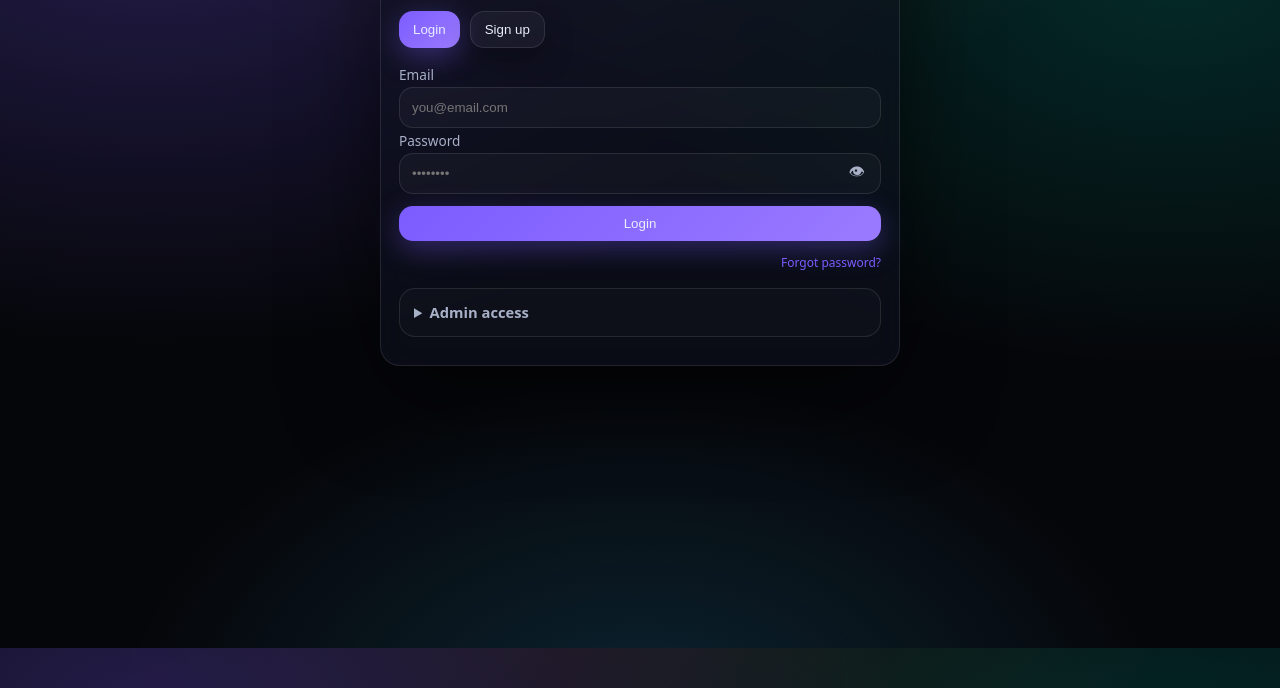
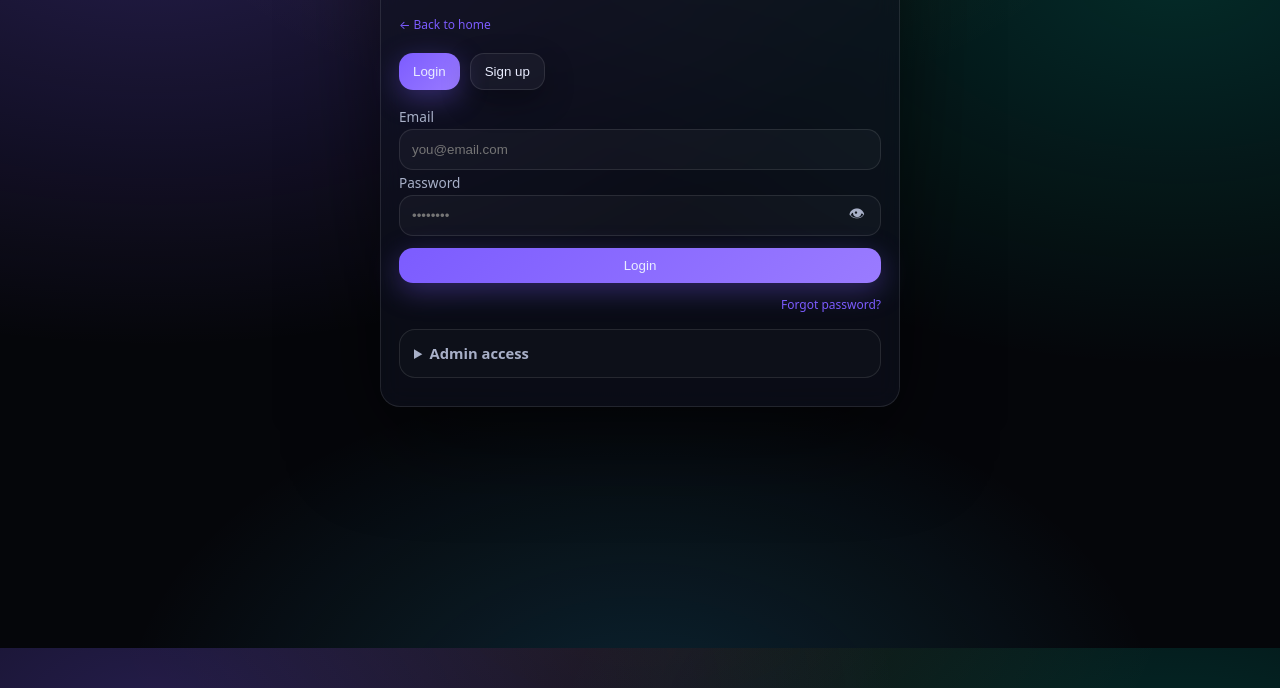
Before and after one commit to fryzack25-gif/cryptoprop, a website: page cryptoprop/auth.html in a window 1280 px wide. Shown: the part 152-840 px from the top of the page. Drawn offline with Linux system fonts and the light colour scheme; no server answers.

Commit message:
Update auth.html

```diff
--- a/cryptoprop/auth.html
+++ b/cryptoprop/auth.html
@@ -11,6 +11,7 @@
     <div class="card glass" style="padding:18px;">
       <h1 style="margin:0 0 8px 0;">CryptoProp</h1>
       <p class="muted small" style="margin-top:0;">Create an account or sign in to continue.</p>
+      <a href="/" style="display:inline-block; margin-bottom:4px; font-size:12px; color:var(--accent,#7c5cff); text-decoration:none;">&larr; Back to home</a>
 
       <div style="display:flex; gap:10px; margin-top:14px;">
         <button class="btn primary" id="tabLogin" type="button">Login</button>
```
